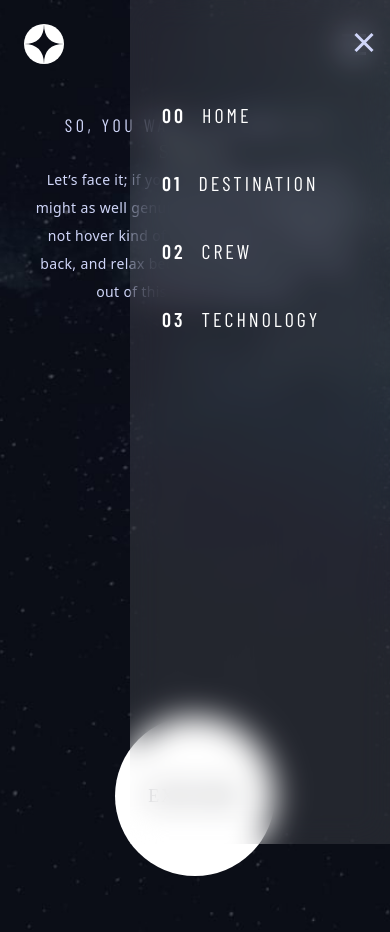
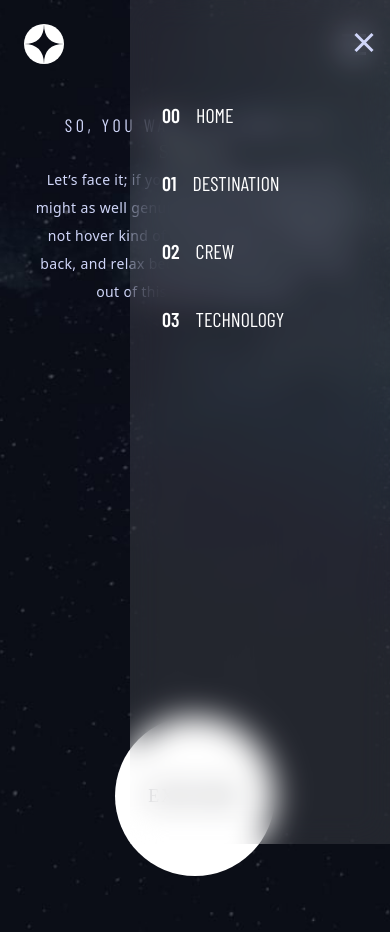
Before and after one commit to Sana-Shabeel/space-tourism-ts, a React (Vite) app: page / in a window 390 px wide. Both pictures are taken after a click on the element 354 px from the left and 44 px from the top of the page. Built offline with nearby package versions, Linux system fonts and the light colour scheme; a web font is replaced by a local one.

Commit message:
cleaning class names

```diff
--- a/src/components/Navbar.tsx
+++ b/src/components/Navbar.tsx
@@ -48,7 +48,7 @@ const Navbar = () => {
 
             <ul className="mt-12 sm:ml-8 sm:mt-16">
               {navbar.map(({ num, title }, idx) => (
-                <li key={idx} className="my-10 ml-4 text-xl tracking-linkSpace">
+                <li key={idx} className="my-10 ml-4 text-xl tracking-3px">
                   <a href={`#${title}`} className="font-extralight">
                     <span className="mr-4 font-semibold">{num}</span>
                     {title}
```
